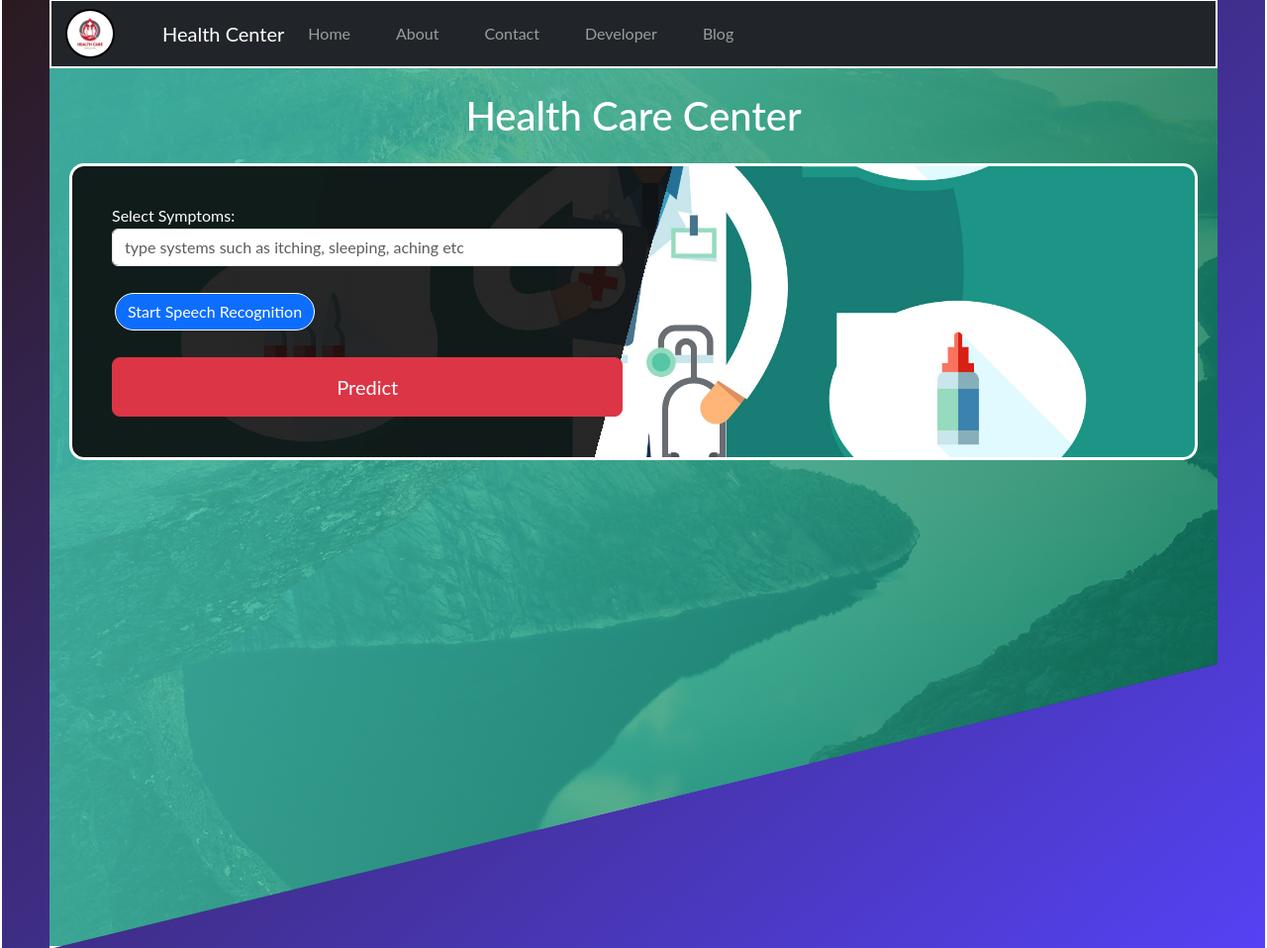
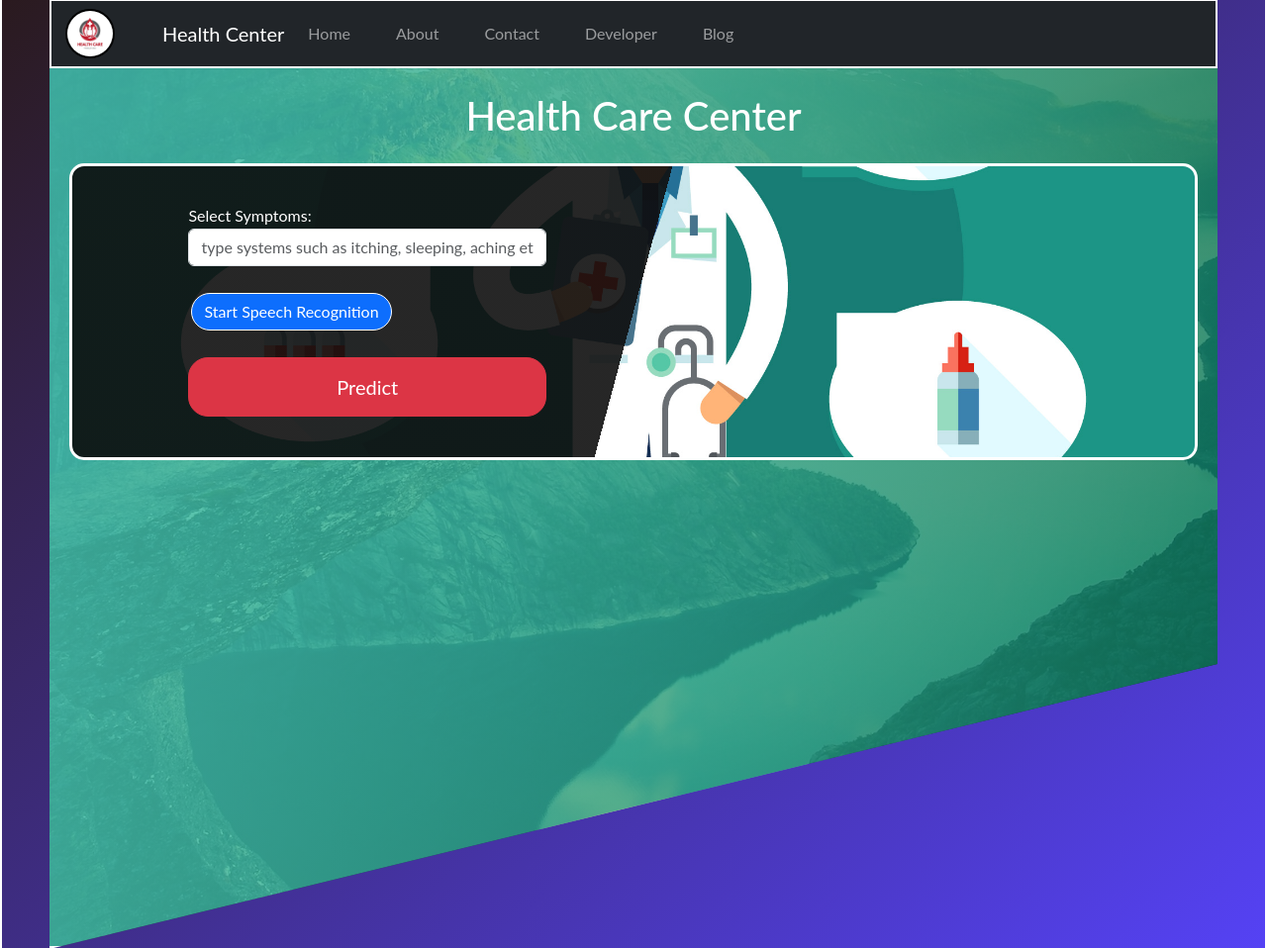
Before and after one commit to Varcoder-123/Health-diease, a Flask app: page / in a window 1280 px wide. Shown: the part 51-1009 px from the top of the page at 99% size. Run offline with Flask 3, Linux system fonts and the light colour scheme; parts of the project's set-up code (start-up, migrations or seed data) failed here and were passed over.

Commit message:
Add files via upload

```diff
--- a/template/index.html
+++ b/template/index.html
@@ -79,7 +79,7 @@
 
                 <div class="left" style="width: 49%;display: flex;  align-items: center; justify-content: center;">
 
-                    <form action="/predict" method="post" style="width: 100%;">
+                    <form  class="form" action="/predict" method="post" style="width: 70%;">
                         <div class="form-group">
                             <label for="symptoms">Select Symptoms:</label>
                             <input type="text" class="form-control", id="symptoms" name="symptoms" placeholder="type systems such as itching, sleeping, aching etc">
@@ -94,18 +94,27 @@
                         <!-- Display the transcribed text here -->
                         <div name="mysysms" id="transcription"></div>
 
-                        {% if message %}
+                        <!-- {% if message %}
                         <p>{{ message }}</p>
                         {% endif %}
                         <br>
-
-                        <button type="submit" class="btn btn-danger btn-lg" style="width: 100%; padding: 14px; margin-bottom: 5px;">Predict</button>
+                 -->
+                 <br>
+                        <button type="submit" class="btn btn-danger btn-lg" style="width: 100%; padding: 14px; margin-bottom: 5px; border-radius: 20px;">Predict</button>
                     </form>
                 </div>
                 <div class="right">
 
                 </div>
             </div>
+
+
+            {% if message %}
+                <div class="item_val" style="list-style: none; background-image: linear-gradient(to right bottom, #161615, #150b05); flex: 1; width: 70%; align-items: center; justify-content: center; display: flex; margin-right: auto;margin-left:auto; padding:5px ; border-radius: 6px; border: 2px solid white;">
+                    <p style="margin-bottom: 0px; padding: 10px;">{{message}}</p>
+            </div>
+            {% endif %}
+
      </div>
 
 
@@ -139,7 +148,7 @@
         </div>
     </div> -->
 
-    <div class="container2" style="width: 100%; margin-top:-30pxpx; margin-right: auto; margin-left: auto; display: flex; flex-wrap: wrap; backdrop-filter: blur(5px); color: white; justify-content: space-evenly;">
+    <div class="container2" style="width: 80%; margin-top:-30pxpx; margin-right: auto; margin-left: auto; display: flex; flex-wrap: wrap; backdrop-filter: blur(5px); color: white; justify-content: space-evenly;">
         <div class="text" style="height: 300px; width:40%; margin: 40px; background-color: #99F741; display: flex; border-radius: 40px; overflow: hidden; border:2px solid white;">
             <div class="modal-header" style="background-color: #020606; color:white; border-right: 3px solid white;">
                 <h5 class="modal-title" id="medicationsModalLabel" style="margin: 20px;">Medications</h5>
```
Lines whose indentation alone changed are shown as unchanged.
